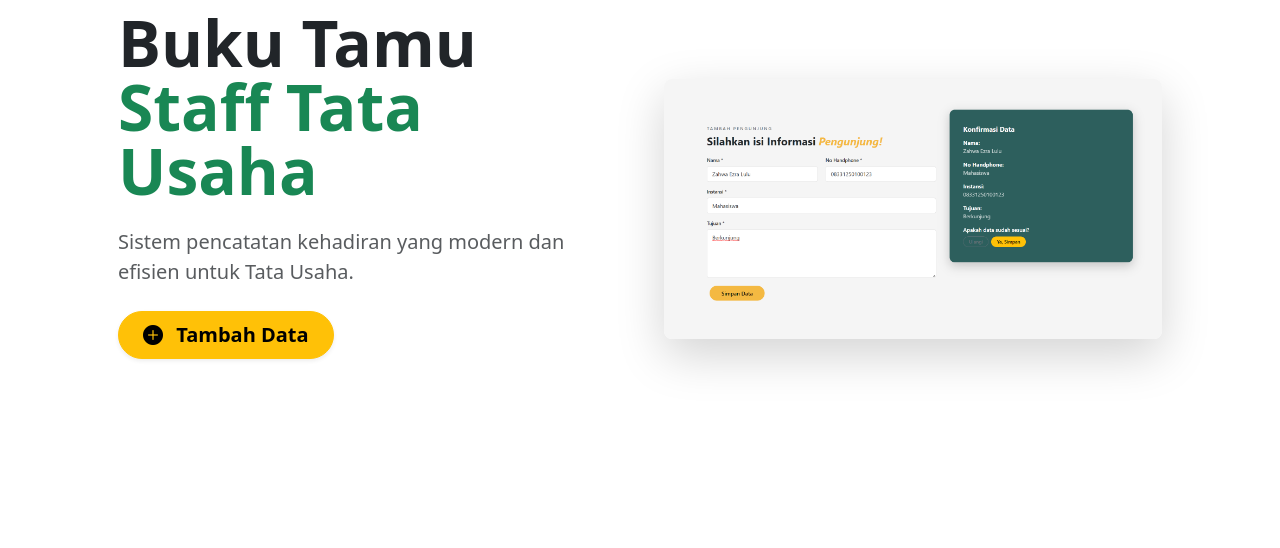
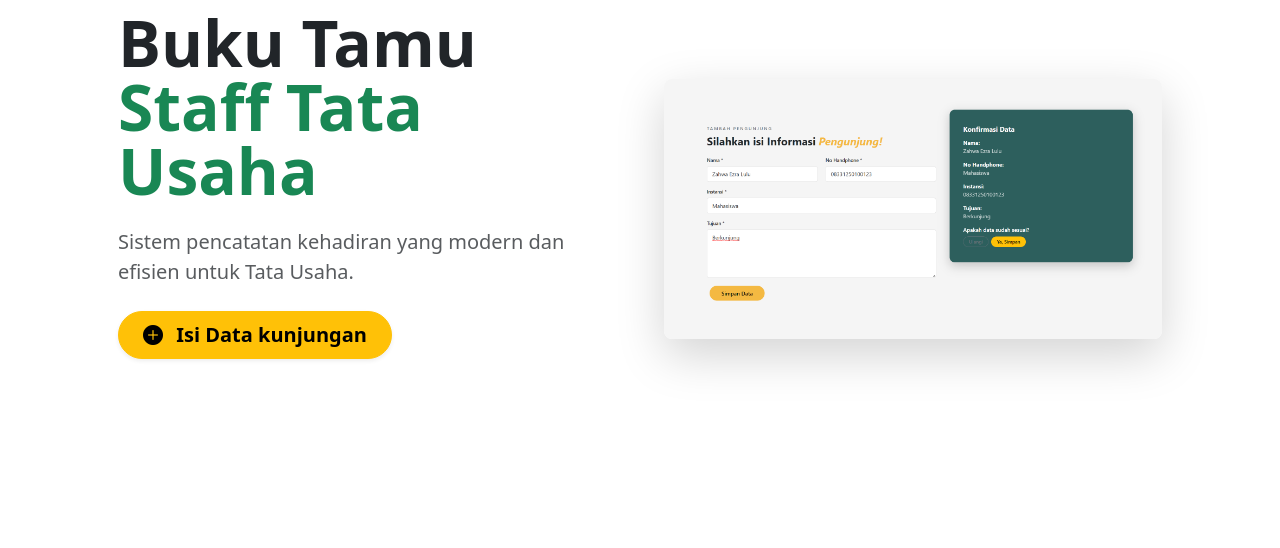
Before and after one commit to LuluKhaira/Buku-Tamu, a PHP site: page / in a window 1280 px wide. Shown: the part 157-705 px from the top of the page. Run offline with PHP 8.4, Linux system fonts and the light colour scheme.

Commit message:
update index

```diff
--- a/index.php
+++ b/index.php
@@ -59,7 +59,7 @@
                         <a href="asset/tambah_only.php"
                             class="btn btn-warning btn-lg px-4 rounded-pill fw-semibold shadow-sm">
                             <i class="bi bi-plus-circle-fill me-2"></i>
-                            Tambah Data
+                            Isi Data kunjungan
                         </a>
                     </div>
                 </div>
@@ -217,7 +217,6 @@
     <div class="container px-4 px-lg-5">
         <div class="row g-4">
 
-            <!-- Kiri -->
             <div class="col-lg-4 mb-4 mb-lg-0">
                 <h5 class="fw-bold mb-3">
                     <i class="bi bi-book me-2"></i>Buku Tamu Tata Usaha
@@ -227,11 +226,9 @@
                 </p>
             </div>
 
-            <!-- Menu & Kontak di kanan tapi teks rata kiri -->
             <div class="col-lg-8">
                 <div class="row justify-content-end">
 
-                    <!-- Menu -->
                     <div class="col-lg-3 col-md-4 col-6 text-start">
                         <h6 class="fw-bold mb-3">Menu</h6>
                         <ul class="list-unstyled">
@@ -240,7 +237,6 @@
                         </ul>
                     </div>
 
-                    <!-- Kontak -->
                     <div class="col-lg-5 col-md-4 col-6 text-start">
                         <h6 class="fw-bold mb-3">Kontak Kami</h6>
                         <ul class="list-unstyled text-white-50 small">
```
